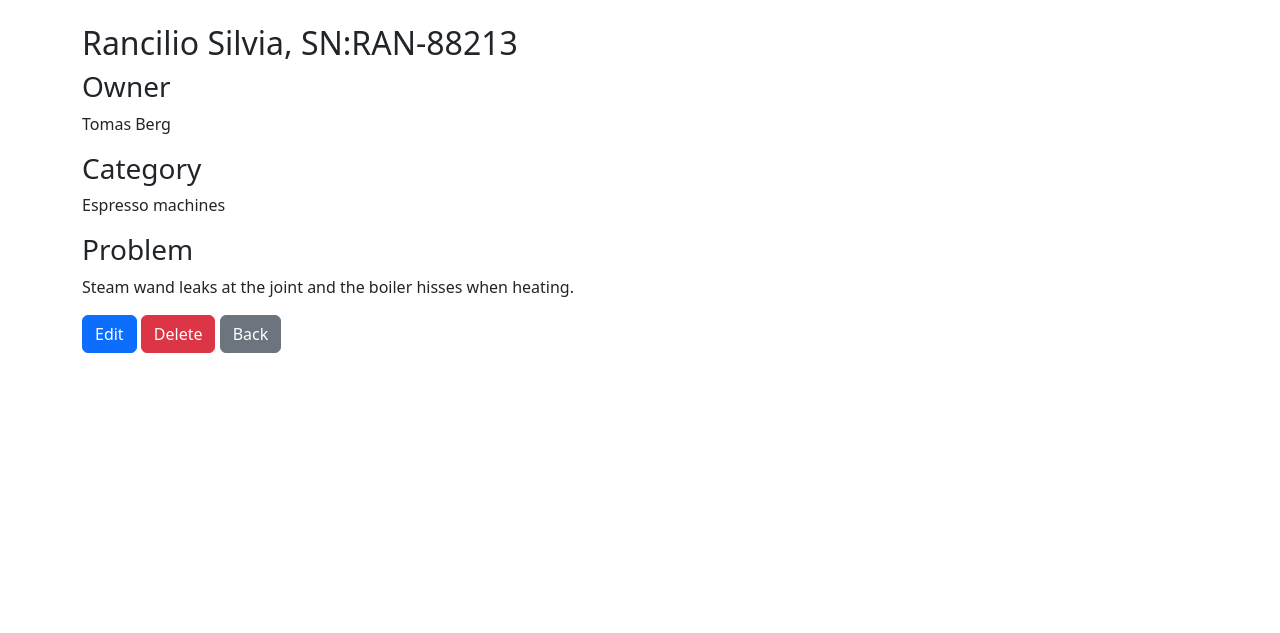
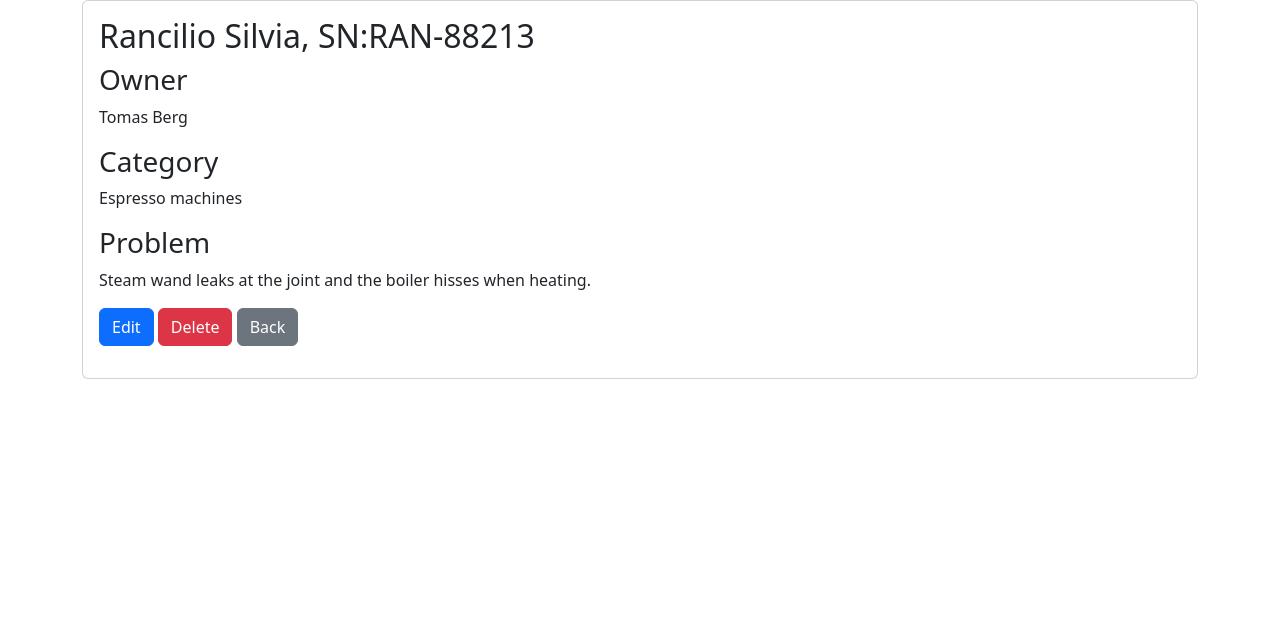
Before and after one commit to kolchagov/repair-cafe-shop, a Django app: page /catalog/2/details in a window 1280 px wide. Shown: the part 93-726 px from the top of the page. Run offline with Django 5.2, Linux system fonts and the light colour scheme; data comes from the database, SQL or seed files in the repository; some libraries are stand-ins or nearby versions.

Commit message:
chore: moved container in index.html

```diff
--- a/catalog/templates/catalog/add-category.html
+++ b/catalog/templates/catalog/add-category.html
@@ -3,7 +3,7 @@
 {% block title %}Add category{% endblock %}
 
 {% block content %}
-    <main class="container py-4">
+    <main class="py-4">
         <h2>Add category</h2>
         <form method="post">
             {{ form }}
--- a/catalog/templates/catalog/add-item.html
+++ b/catalog/templates/catalog/add-item.html
@@ -3,7 +3,7 @@
 {% block title %}Add item for repair{% endblock %}
 
 {% block content %}
-    <main class="container py-4">
+    <main class="py-4">
         <h2>Add item for repair</h2>
         <form method="post" enctype="multipart/form-data">
             {{ form }}
--- a/catalog/templates/catalog/category-list.html
+++ b/catalog/templates/catalog/category-list.html
@@ -3,7 +3,7 @@
 {% block title %}Repair café categories{% endblock %}
 
 {% block content %}
-    <main class="container py-4">
+    <main class="py-4">
         <div class="row">
             <div class="col">
                 <h1>Item categories</h1>
--- a/catalog/templates/catalog/create-item.html
+++ b/catalog/templates/catalog/create-item.html
@@ -3,7 +3,7 @@
 {% block title %}Add item for repair{% endblock %}
 
 {% block content %}
-    <main class="container py-4">
+    <main class="py-4">
         <h2>Add item for repair</h2>
         <form method="post" enctype="multipart/form-data">
             {{ form }}
--- a/catalog/templates/catalog/delete-category.html
+++ b/catalog/templates/catalog/delete-category.html
@@ -3,7 +3,7 @@
 {% block title %}Delete {{ category }}{% endblock %}
 
 {% block content %}
-    <main class="container py-4">
+    <main class="py-4">
         <form action="{% url 'catalog:category-delete' category.id %}" method="post">
             {% csrf_token %}
             <h2>{{ category.name }}</h2>
--- a/catalog/templates/catalog/delete-item.html
+++ b/catalog/templates/catalog/delete-item.html
@@ -3,7 +3,7 @@
 {% block title %}Delete {{ item.brand }}{% endblock %}
 
 {% block content %}
-    <main class="container py-4">
+    <main class="py-4">
         <form action="{% url 'catalog:delete' item.id %}" method="post">
             {% csrf_token %}
             <h2>{{ item.brand }}</h2>
--- a/catalog/templates/catalog/edit-category.html
+++ b/catalog/templates/catalog/edit-category.html
@@ -3,7 +3,7 @@
 {% block title %}Edit category{% endblock %}
 
 {% block content %}
-    <main class="container py-4">
+    <main class="py-4">
         <h2>Edit item</h2>
         <form method="post">
             {{ form }}
--- a/catalog/templates/catalog/edit-item.html
+++ b/catalog/templates/catalog/edit-item.html
@@ -3,7 +3,7 @@
 {% block title %}Edit item{% endblock %}
 
 {% block content %}
-    <main class="container py-4">
+    <main class="py-4">
         <h2>Edit item</h2>
         <form method="post" enctype="multipart/form-data">
             {{ form }}
--- a/catalog/templates/catalog/item-detail.html
+++ b/catalog/templates/catalog/item-detail.html
@@ -3,8 +3,11 @@
 {% block title %}{{ item.brand }} — repair item{% endblock %}
 
 {% block content %}
-    <main class="container py-4">
+    <section class="card">
+        <div class="card-body">
+            <div class="card-title">
                 <h2>{{ item.brand }}, SN:{{ item.serial_number }}</h2>
+            </div>
             <div>
                 <h3>Owner</h3>
                 <p>{{ item.owner_name }}</p>
@@ -28,5 +31,6 @@
                     Back
                 </a>
             </p>
-    </main>
+        </div>
+    </section>
 {% endblock %}
--- a/catalog/templates/catalog/item-list.html
+++ b/catalog/templates/catalog/item-list.html
@@ -3,7 +3,7 @@
 {% block title %}Repair café items{% endblock %}
 
 {% block content %}
-    <main class="container py-4">
+    <main class="py-4">
         <div class="row">
             <div class="col">
                 <h1>Items for repair</h1>
--- a/catalog/templates/dashboard.html
+++ b/catalog/templates/dashboard.html
@@ -1,6 +1,6 @@
 {% extends 'index.html' %}
 {% block content %}
-    <main class="container py-4">
+    <main class="py-4">
         <h1>Repair café dashboard</h1>
         <p class="text-body-secondary">Live overview of tickets, customers and items.</p>
 
--- a/repairs/templates/repairs/ticket-details.html
+++ b/repairs/templates/repairs/ticket-details.html
@@ -3,7 +3,7 @@
 {% block title %}Repair ticket {{ ticket.code }}{% endblock %}
 
 {% block content %}
-    <main class="container py-4">
+    <main class="py-4">
         <h1>Repair ticket</h1>
         <p class="text-body-secondary">Code: {{ ticket.code }}</p>
 
--- a/repairs/templates/repairs/ticket-edit.html
+++ b/repairs/templates/repairs/ticket-edit.html
@@ -3,7 +3,7 @@
 {% block title %}Repair ticket - repair progress{% endblock %}
 
 {% block content %}
-    <main class="container py-4">
+    <main class="py-4">
         <h1 class="h3 mb-4">Repair ticket details</h1>
         <form method="post" class="card">
             <div class="card-body">
--- a/repairs/templates/repairs/ticket-list.html
+++ b/repairs/templates/repairs/ticket-list.html
@@ -3,7 +3,7 @@
 {% block title %}Repair tickets{% endblock %}
 
 {% block content %}
-    <main class="container py-4">
+    <main class="py-4">
         <div class="row mb-4">
             <div class="col">
                 <h1>Repair tickets</h1>
--- a/repairs/templates/repairs/ticket-search.html
+++ b/repairs/templates/repairs/ticket-search.html
@@ -3,7 +3,7 @@
 {% block title %}Find a repair ticket{% endblock %}
 
 {% block content %}
-    <main class="container py-4">
+    <main class="py-4">
         <h1>Find a repair ticket</h1>
 
         <div class="card mb-4">
--- a/templates/index.html
+++ b/templates/index.html
@@ -10,8 +10,10 @@
   </head>
   <body class="d-flex flex-column min-vh-100">
   {% include 'navbar.html' %}
-    {% block content %}
-    {% endblock %}
+    <div class="container">
+        {% block content %}
+        {% endblock %}
+    </div>
     <script src="{% static 'js/bootstrap.bundle.min.js' %}"></script>
     {% include 'footer.html' %}
   </body>
--- a/volunteers/templates/volunteers/repairer-delete.html
+++ b/volunteers/templates/volunteers/repairer-delete.html
@@ -3,7 +3,7 @@
 {% block title %}Delete {{ repairer.name }}{% endblock %}
 
 {% block content %}
-    <main class="container py-4">
+    <main class="py-4">
         <h2>Delete repairer</h2>
         <form action="{% url 'volunteers:delete' repairer.pk %}" method="post">
             {% csrf_token %}
--- a/volunteers/templates/volunteers/repairer-detail.html
+++ b/volunteers/templates/volunteers/repairer-detail.html
@@ -3,7 +3,7 @@
 {% block title %}{{ repairer.name }} — repairer{% endblock %}
 
 {% block content %}
-    <main class="container py-4">
+    <main class="py-4">
         <h1>{{ repairer.name }}</h1>
 
         <div class="card mb-4">
--- a/volunteers/templates/volunteers/repairer-edit.html
+++ b/volunteers/templates/volunteers/repairer-edit.html
@@ -3,7 +3,7 @@
 {% block title %}{% if object %}Edit repairer{% else %}Add repairer{% endif %}{% endblock %}
 
 {% block content %}
-    <main class="container py-4">
+    <main class="py-4">
         <h2>{% if object %}Edit repairer{% else %}Add repairer{% endif %}</h2>
         <form method="post">
             {% csrf_token %}
--- a/volunteers/templates/volunteers/repairer-list.html
+++ b/volunteers/templates/volunteers/repairer-list.html
@@ -3,7 +3,7 @@
 {% block title %}Volunteer repairers{% endblock %}
 
 {% block content %}
-    <main class="container py-4">
+    <main class="py-4">
         <div class="row">
             <div class="col">
                 <h1>Repair volunteers</h1>
```
Lines whose indentation alone changed are shown as unchanged.
